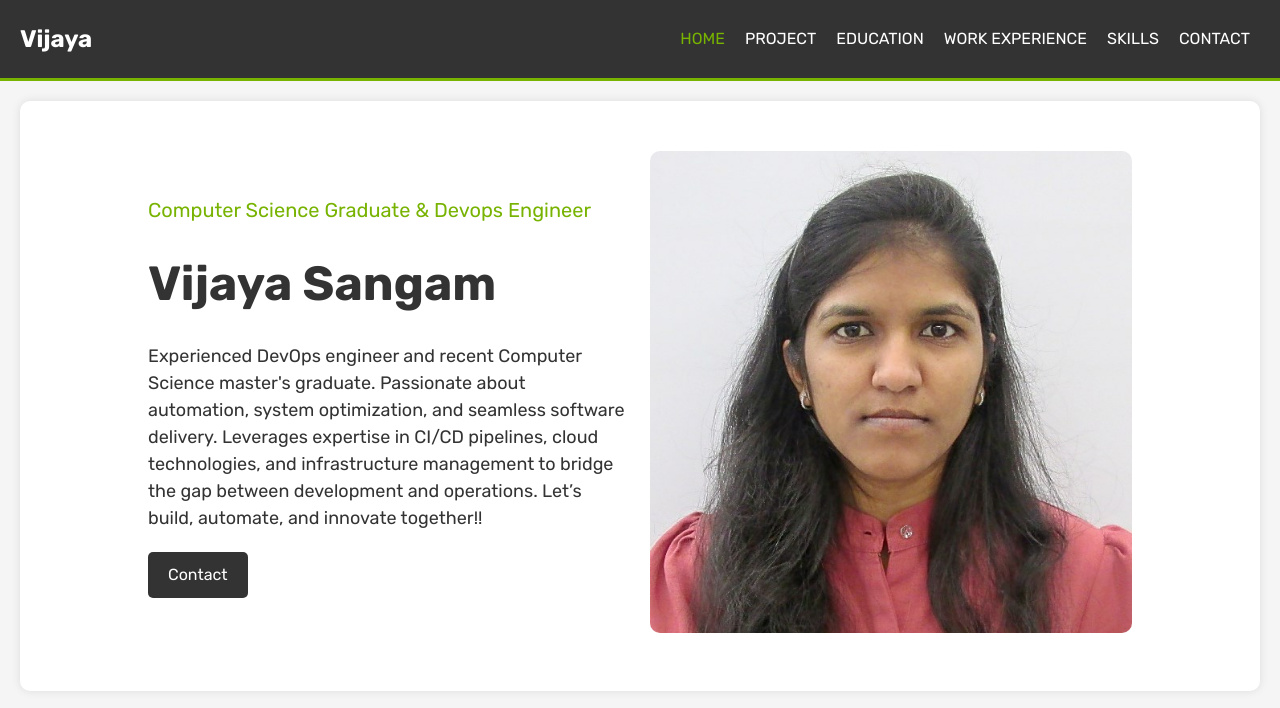
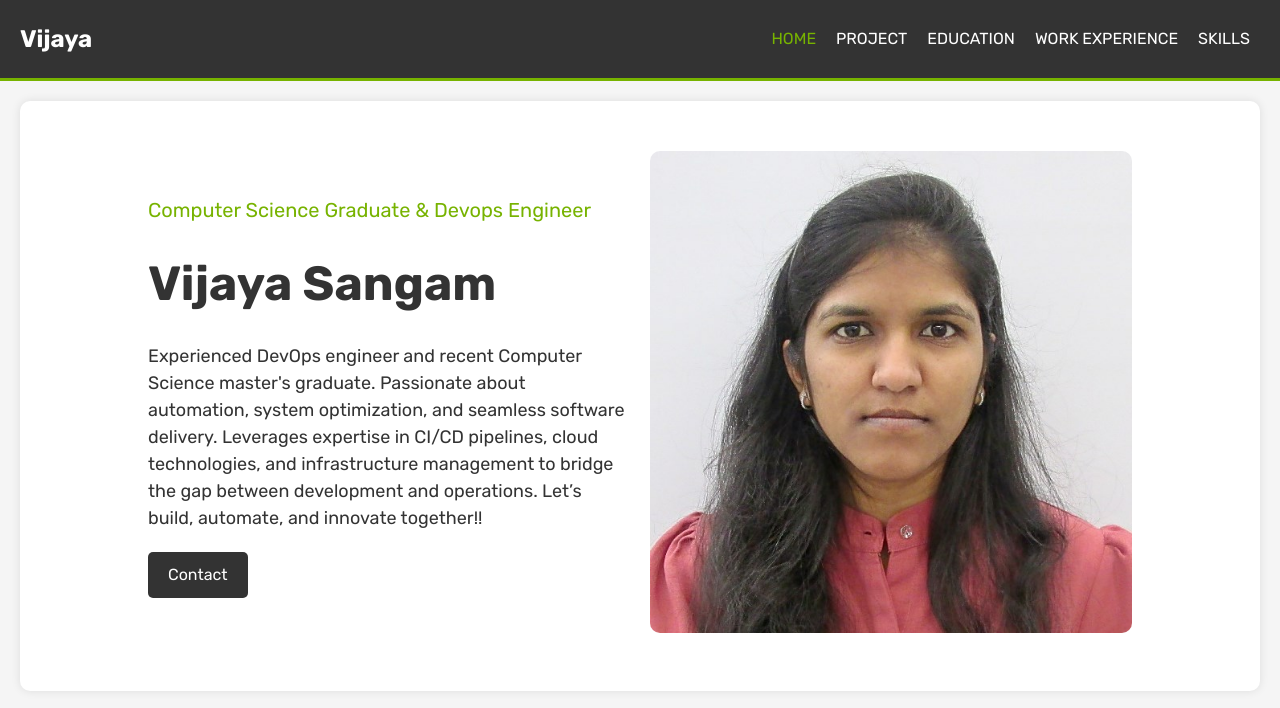
Before and after one commit to Vijaya96-star/MainPortfolio, a plain HTML site: page index.html in a window 1280 px wide. Shown: the top 708 px of the page. Drawn offline with nearby package versions, Linux system fonts and the light colour scheme; files whose address does not match are found by name.

Commit message:
vijaya deleted contact commited

```diff
--- a/index.html
+++ b/index.html
@@ -23,7 +23,7 @@
             <li><a href="education.html">Education</a></li>
             <li><a href="workexperience.html">Work Experience</a></li>
             <li><a href="skills.html">Skills</a></li>
-            <li><a href="contactinformation.html">Contact</a></li>
+            <!-- <li><a href="contactinformation.html">Contact</a></li>-->
         </ul>
     </header>
     <script src="script.js"></script>
```
